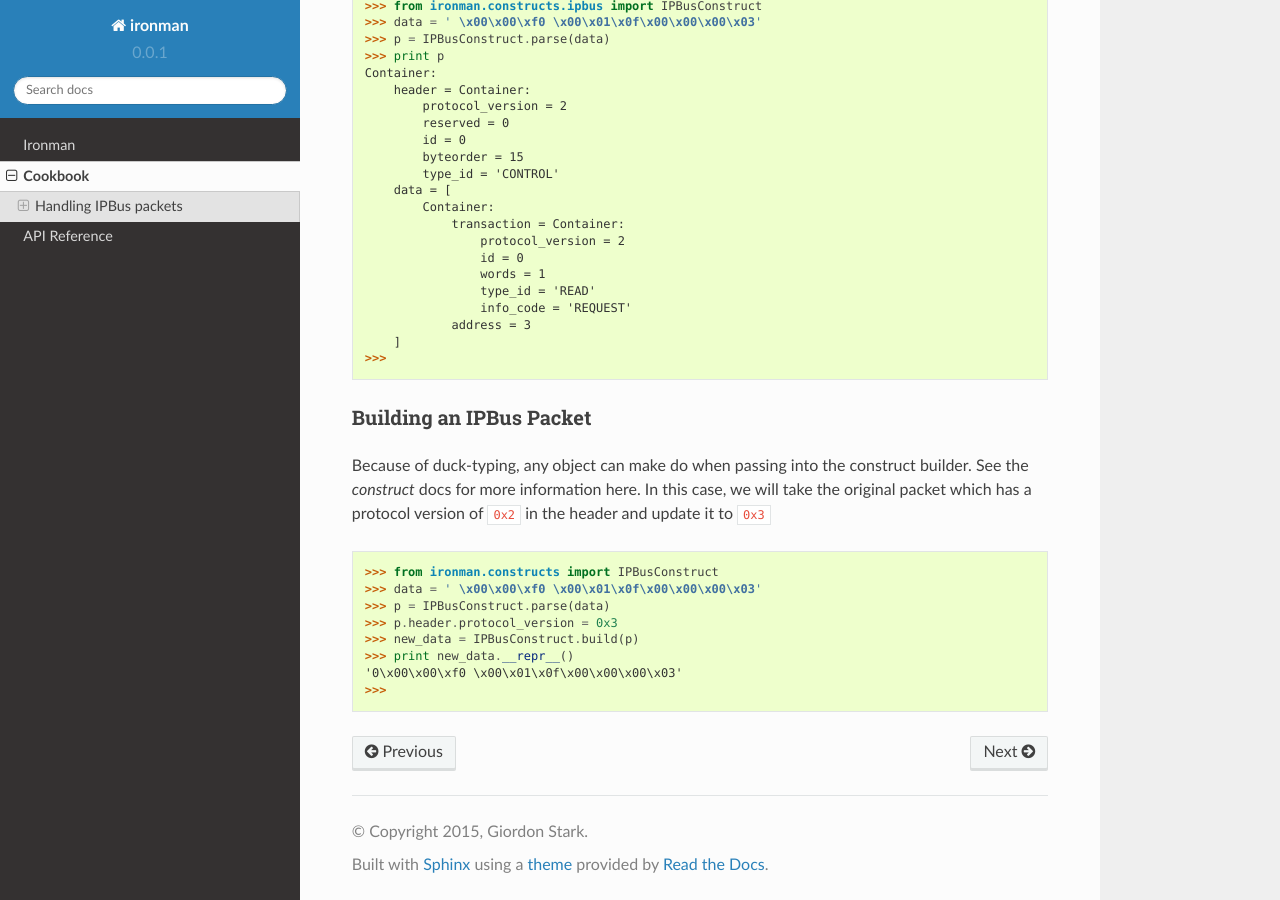
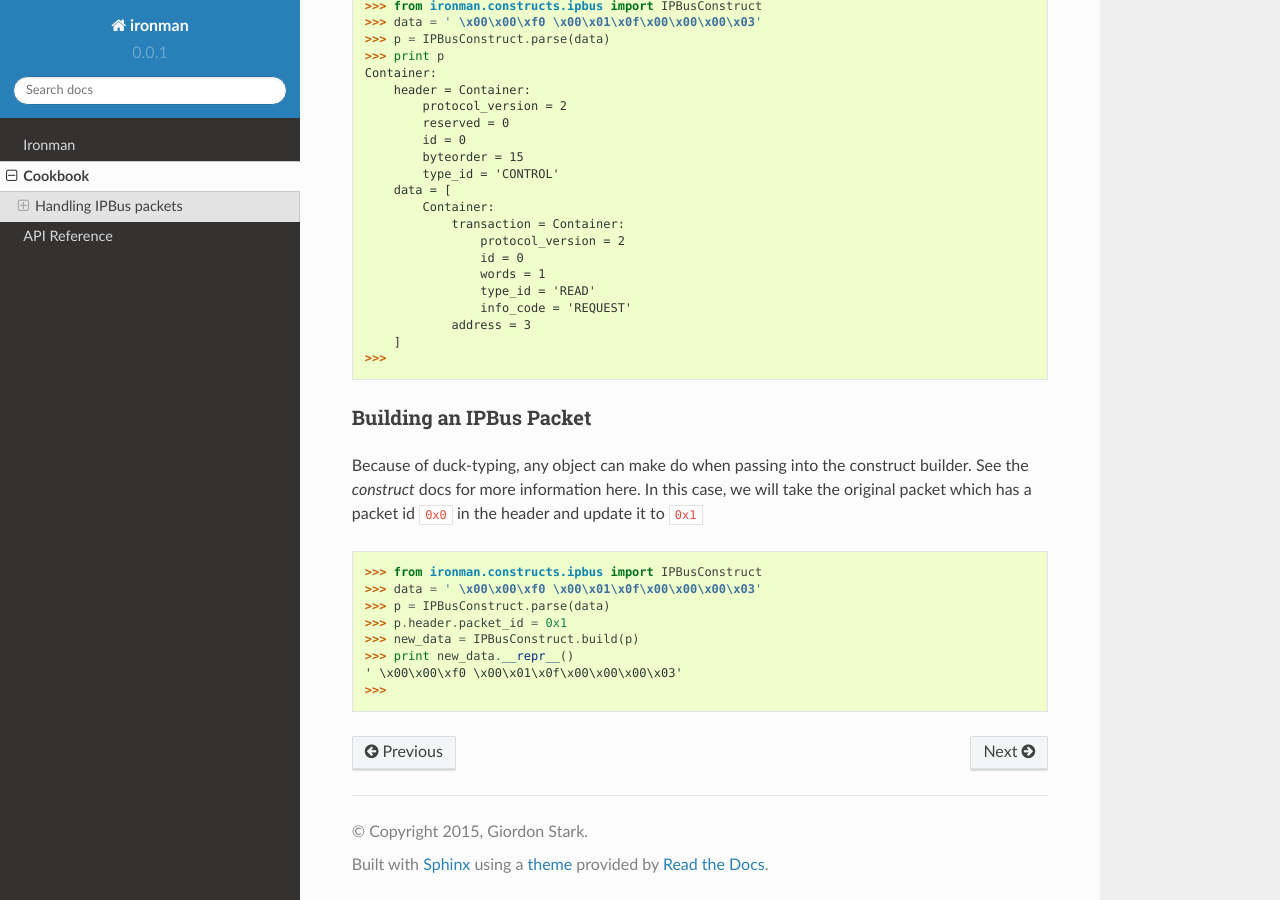
Before and after one commit to kratsg/ironman, a Sphinx documentation site: the page built from docs/cookbook.rst, in a window 1280 px wide and 900 px high, scrolled down 750 px. Built offline with Sphinx 7.4.7 and the Read the Docs theme 2.0.0, drawn with Linux system fonts in a browser that asks for light colours.

Commit message:
add tests for the documentation too

```diff
--- a/docs/cookbook.rst
+++ b/docs/cookbook.rst
@@ -54,13 +54,13 @@ Container:
 Building an IPBus Packet
 ~~~~~~~~~~~~~~~~~~~~~~~~
 
-Because of duck-typing, any object can make do when passing into the construct builder. See the `construct` docs for more information here. In this case, we will take the original packet which has a protocol version of :code:`0x2` in the header and update it to :code:`0x3`
+Because of duck-typing, any object can make do when passing into the construct builder. See the `construct` docs for more information here. In this case, we will take the original packet which has a packet id :code:`0x0` in the header and update it to :code:`0x1`
 
->>> from ironman.constructs import IPBusConstruct
+>>> from ironman.constructs.ipbus import IPBusConstruct
 >>> data = ' \x00\x00\xf0 \x00\x01\x0f\x00\x00\x00\x03'
 >>> p = IPBusConstruct.parse(data)
->>> p.header.protocol_version = 0x3
+>>> p.header.packet_id = 0x1
 >>> new_data = IPBusConstruct.build(p)
 >>> print new_data.__repr__()
-'0\x00\x00\xf0 \x00\x01\x0f\x00\x00\x00\x03'
+' \x00\x00\xf0 \x00\x01\x0f\x00\x00\x00\x03'
 >>>
```
Also changed, not shown: 1 other file.
